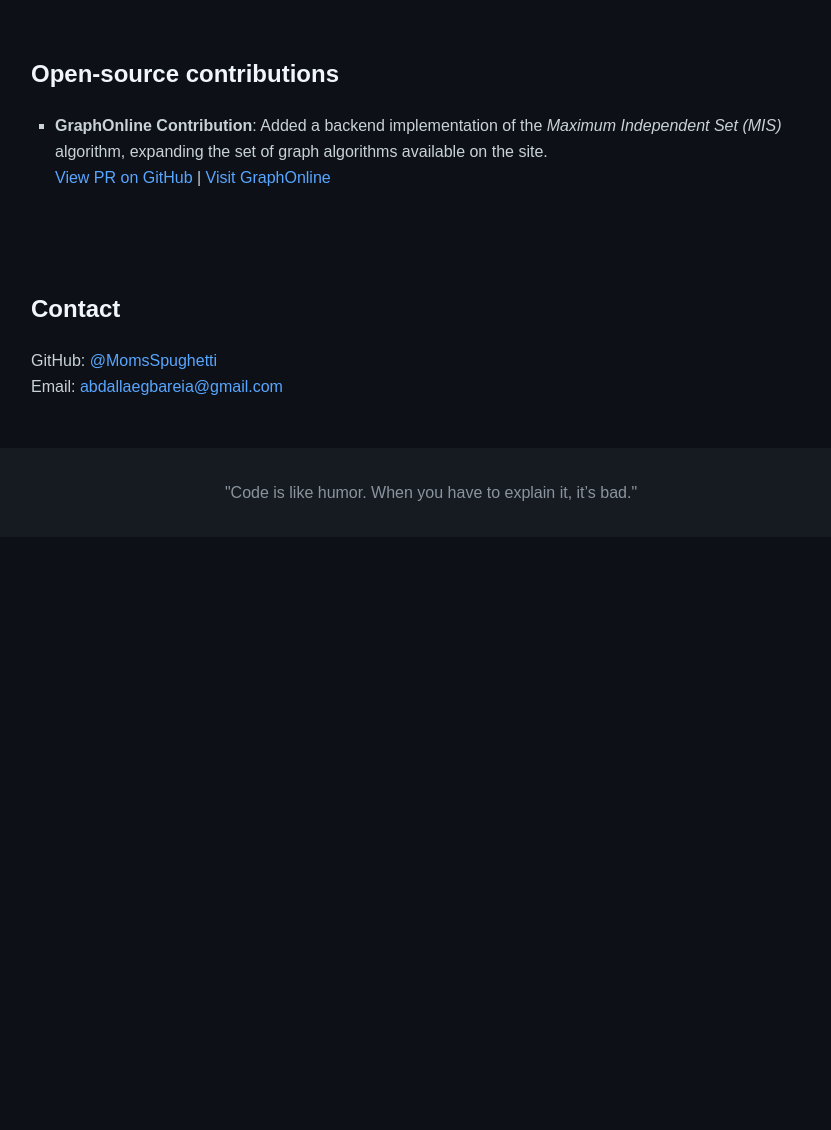
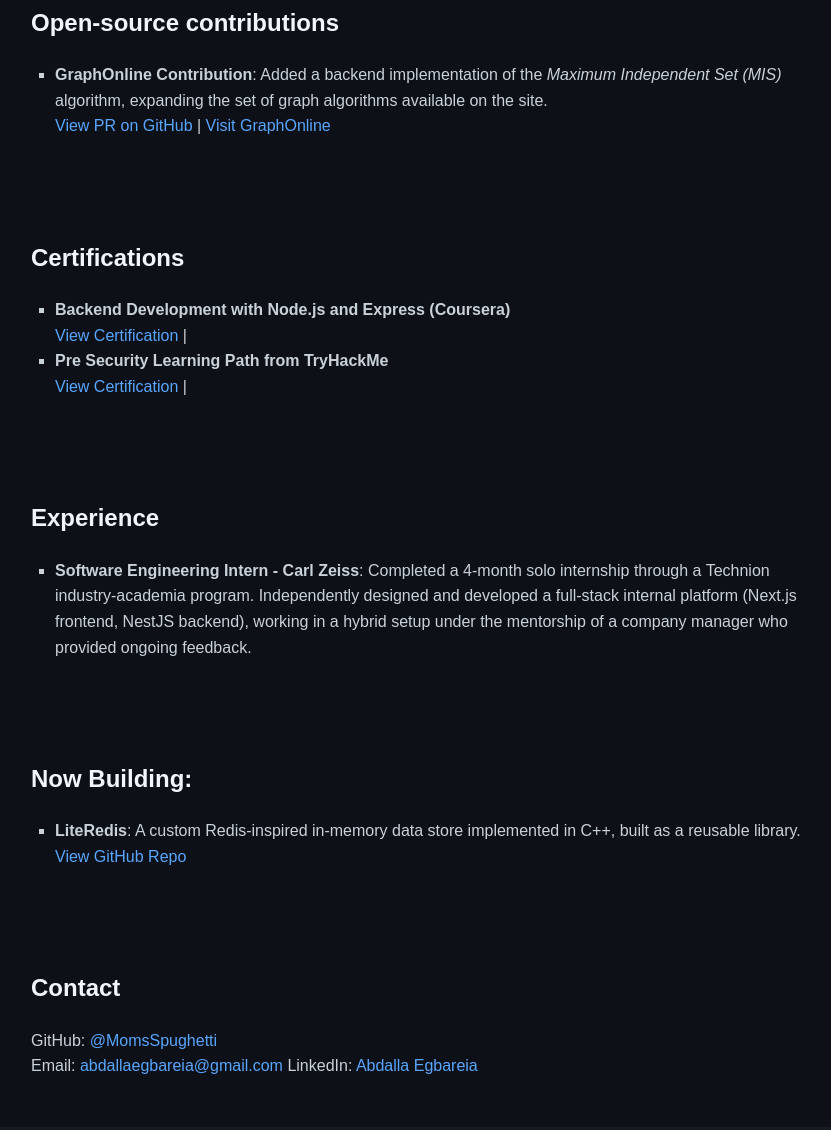
Before and after one commit to MomsSpughetti/momsspughetti.github.io, a plain HTML site: page index.html in a window 1280 px wide. Shown: the part 948-2078 px from the top of the page, without its empty margins (209-1040 px from the left). Before the commit the page ends 1485 px from the top, so only its background shows below. Drawn offline with Linux system fonts and the light colour scheme.

Commit message:
Added more sections and edits

```diff
--- a/index.html
+++ b/index.html
@@ -16,22 +16,16 @@
   <section id="about">
     <h2>About Me</h2>
     <p>
-      I'm a recent Computer Science graduate from the Technion, passionate about
-      building efficient software and solving deep technical problems. I'm
-      currently working on RedisLite, a C++ memory-cache library, and love
-      contributing to open source.
+      I'm a recent Computer Science graduate from the Technion, passionate
+      about writing efficient code, digging into system internals, and crafting
+      tools that actually make life easier. I'm currently working on RedisLite,
+      a C++ memory-cache library, and love contributing to open source.
     </p>
   </section>
 
   <section id="projects">
     <h2>Projects</h2>
     <ul>
-      <li>
-        <strong>LiteRedis</strong>: A custom Redis-inspired in-memory data store
-        implemented in C++, built as a reusable library. <br />
-        <a href="https://github.com/MomsSpughetti/LiteRedis" target="_blank">View Repo</a>
-      </li>
-
       <li>
         <strong>Linux Shell</strong>: A custom shell implementation for Linux in C++, supporting command parsing and job control.
         <a href="https://github.com/MomsSpughetti/smash" target="_blank">View on GitHub</a>
@@ -61,11 +55,48 @@
   </ul>
   </section>
 
+
+  <section id="certifications">
+  <h2>Certifications</h2>
+  <ul>
+    <li>
+      <strong>Backend Development with Node.js and Express (Coursera)</strong><br />
+      <a href="https://coursera.org/share/bc61017abb2b83cbcdcd1a055ffdc62e" target="_blank">View Certification</a> |
+    </li>
+    <li>
+      <strong>Pre Security Learning Path from TryHackMe</strong><br />
+      <a href="https://tryhackme-certificates.s3-eu-west-1.amazonaws.com/THM-6ZL2HPOLST.pdf" target="_blank">View Certification</a> |
+    </li>
+  </ul>
+  </section>
+
+
+  <section id="Experience">
+  <h2>Experience</h2>
+  <ul>
+    <li>
+      <strong>Software Engineering Intern - Carl Zeiss</strong>: Completed a 4-month solo internship through a Technion industry-academia program. Independently designed and developed a full-stack internal platform (Next.js frontend, NestJS backend), working in a hybrid setup under the mentorship of a company manager who provided ongoing feedback.</li>
+    </li>
+  </ul>
+  </section>
+
+  <section id="working_on">
+    <h2>Now Building:</h2>
+    <ul>
+      <li>
+        <strong>LiteRedis</strong>: A custom Redis-inspired in-memory data store
+        implemented in C++, built as a reusable library. <br />
+        <a href="https://github.com/MomsSpughetti/LiteRedis" target="_blank">View GitHub Repo</a>
+      </li>
+    </ul>
+  </section>
+
   <section id="contact">
     <h2>Contact</h2>
     <p>
       GitHub: <a href="https://github.com/MomsSpughetti" target="_blank">@MomsSpughetti</a><br />
       Email: <a href="mailto:abdallaegbareia@gmail.com">abdallaegbareia@gmail.com</a>
+      LinkedIn: <a href="https://www.linkedin.com/in/abdalla-egbareia-b46035230/">Abdalla Egbareia</a>
     </p>
   </section>
 
```
